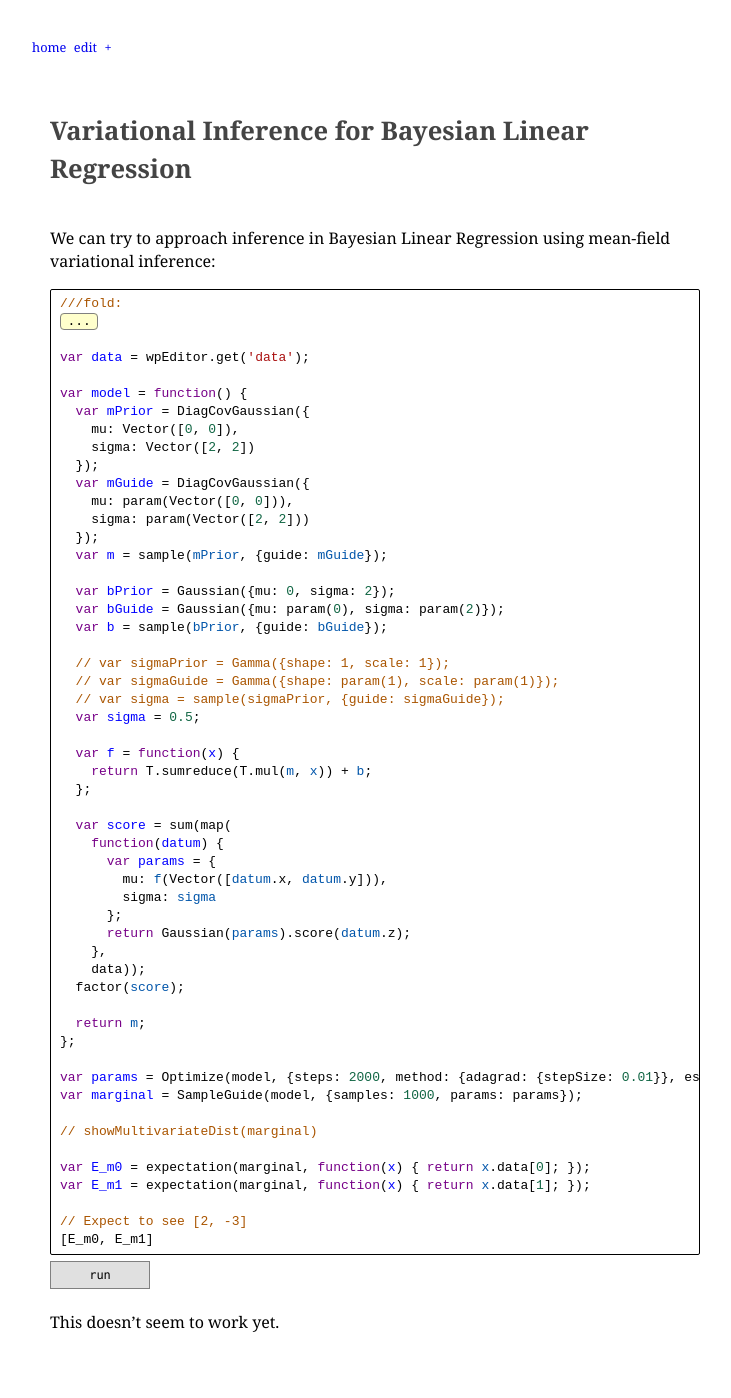
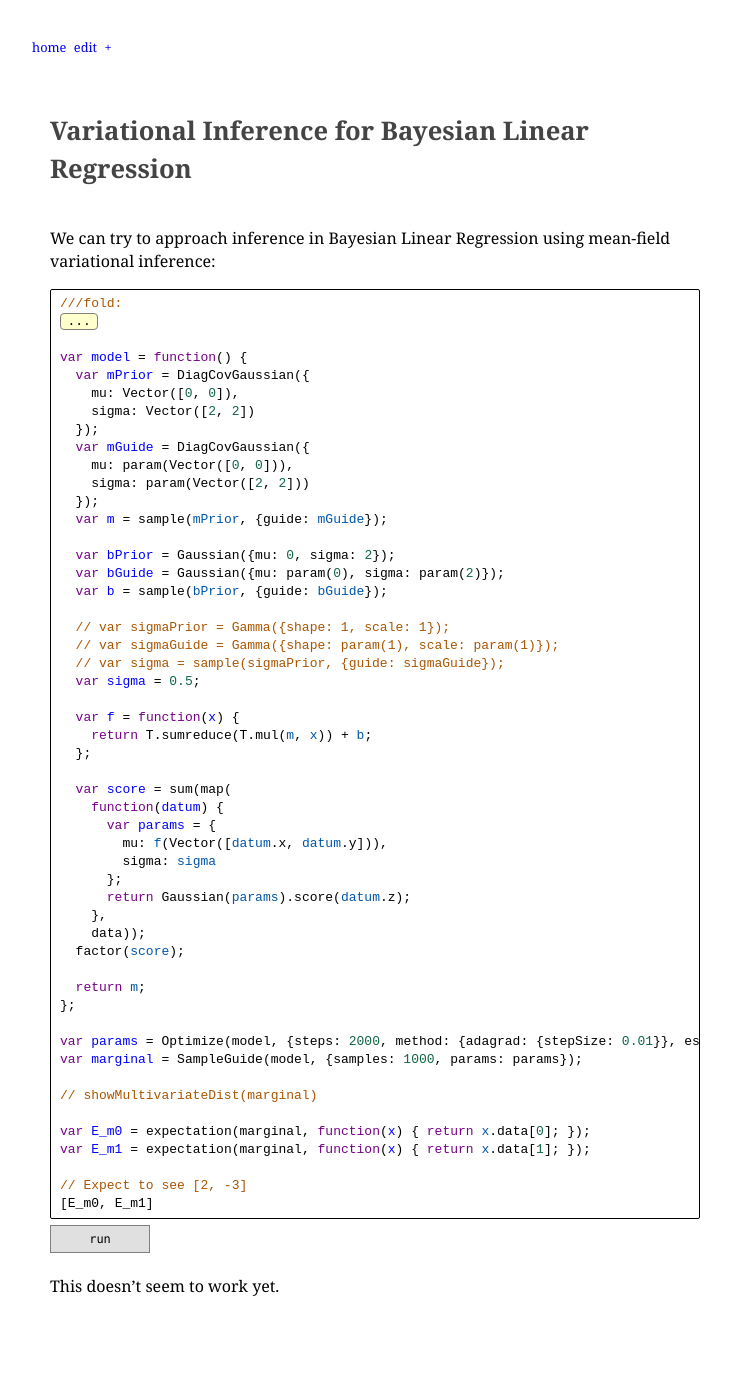
Before and after one commit to stuhlmueller/connoisseur, a Jekyll site: the page built from models/4-variational.md, in a window 1280 px wide. Shown: the whole page, without its empty margins (8-739 px from the left). Built offline with Jekyll 4.4.1, drawn with Linux system fonts in a browser that asks for light colours; nearby versions of some CDN libraries; a script that is not in the unit is left out; after the commit the page ends 1362 px from its top, so only the background shows below that; some of the changed lines change nothing that is shown.

Commit message:
Add missing code to variational page

```diff
--- a/models/4-variational.md
+++ b/models/4-variational.md
@@ -7,6 +7,20 @@
 
 ~~~~
 ///fold:
+var f = function(x, y) {
+  return 2*x - 3*y;
+};
+
+var data = repeat(20, function(){
+  var x = uniform(-5, 5);
+  var y = uniform(-5, 5);
+  return {
+    x: x,
+    y: y,
+    z: f(x, y)
+  };
+});
+
 var showMultivariateDist = function(dist) {
   var f = function() {
     var s = sample(dist);
@@ -19,8 +33,6 @@
   viz.auto(out);
 };
 ///
-
-var data = wpEditor.get('data');
 
 var model = function() {
   var mPrior = DiagCovGaussian({
```
